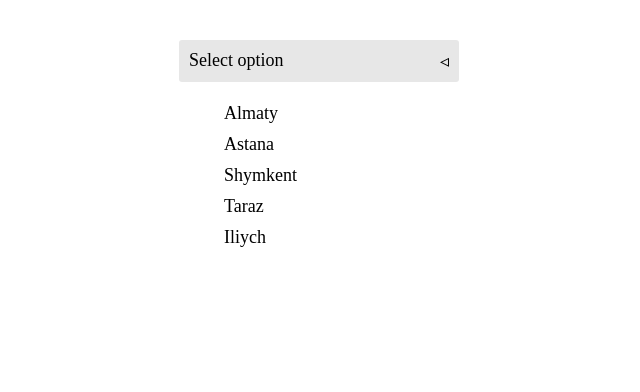
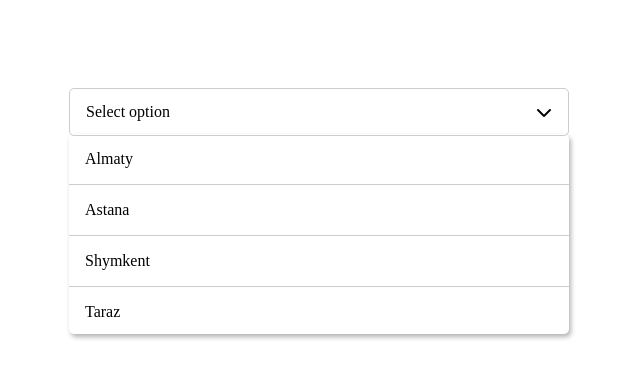
Before and after one commit to rgusseinov/select2-plugin, a website built with Parcel: page src/index.html in a window 1280 px wide. Shown: the whole page, without its empty margins (321-961 px from the left). Built offline with nearby package versions, Linux system fonts and the light colour scheme.

Commit message:
feat: work on styling

```diff
--- a/src/index.html
+++ b/src/index.html
@@ -3,15 +3,18 @@
   <head>
     <meta charset="utf-8"/>
     <title>Select2 plugin</title>
+		<link rel="stylesheet" href="https://cdnjs.cloudflare.com/ajax/libs/font-awesome/6.1.1/css/all.min.css" integrity="sha512-KfkfwYDsLkIlwQp6LFnl8zNdLGxu9YAA1QvwINks4PhcElQSvqcyVLLD9aMhXd13uQjoXtEKNosOWaZqXgel0g==" crossorigin="anonymous" referrerpolicy="no-referrer" />
   </head>
   <body>
-    <div class="select">
-			<div class="header">
-				<div class="label">Select option</div>
-				<div class="toggle-icon">&ltri;</div>
+		<div class="app">
+			<div class="wrap">
+				<div class="select open">
+					<div class="select__input">
+						<span>Select option</span>
+						<i class="fa fa-chevron-down"></i>
 					</div>
-			<div class="body">
-				<ul class="select__items">
+					<div class="select__dropdown">
+						<ul class="select__list">
 							<li class="select__item">Almaty</li>
 							<li class="select__item">Astana</li>
 							<li class="select__item">Shymkent</li>
@@ -20,6 +23,8 @@
 						</ul>
 					</div>
 				</div>
+			</div>
+		</div>
   </body>
 	<script type="module" src="./index.js"></script>
 </html>
--- a/src/sass/select2.sass
+++ b/src/sass/select2.sass
@@ -1,15 +1,48 @@
+.app
+	padding-top: 5rem
+	display: flex
+	justify-content: center
+
+.wrap
+	width: 500px
+
 .select
-	margin: 40px auto 0 auto
-	width: 280px
-	.header
+	width: 100%
+	position: relative
+	&.open
+		.select__dropdown
+			display: block
+		.select__input
+
+	&__input
+		border-radius: 5px
+		border: 1px solid #ccc
+		height: 46px
 		display: flex
 		justify-content: space-between
-		border-radius: 3px
-		background-color: #e7e7e7
-		padding: 10px
-		font-size: 18px
-	&__items
-		list-style-type: none
-		li
-			font-size:18px
-			padding: 5px
+		align-items: center
+		padding: 0 1rem
+
+	&__dropdown
+		display: none
+		position: absolute
+		border-radius: 5px
+		top: 46px
+		left: 0
+		right: 0
+		max-height: 200px
+		overflow-y: auto
+		box-shadow: 2px 3px 5px rgba(0, 0, 0, .3)
+	&__list
+		margin: 0
+		padding: 0
+		list-style: none
+
+	&__item
+		padding: 1rem
+		border-bottom: 1px solid #ccc
+
+		&:hover
+			background-color: #eee
+			cursor: pointer
+			transition: .15s background-color easy-in
```
Also changed, not shown: dist/index.html, 2 other files. Lines whose indentation alone changed are shown as unchanged.
